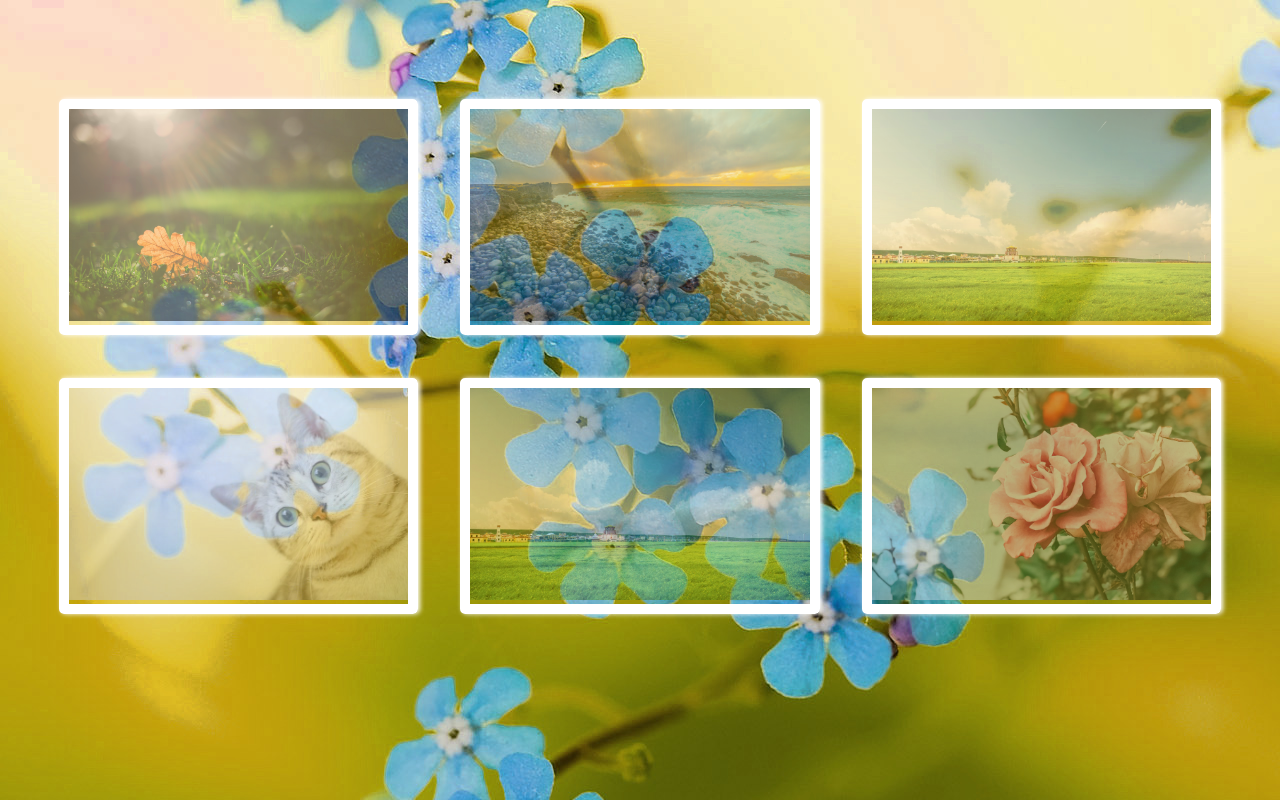
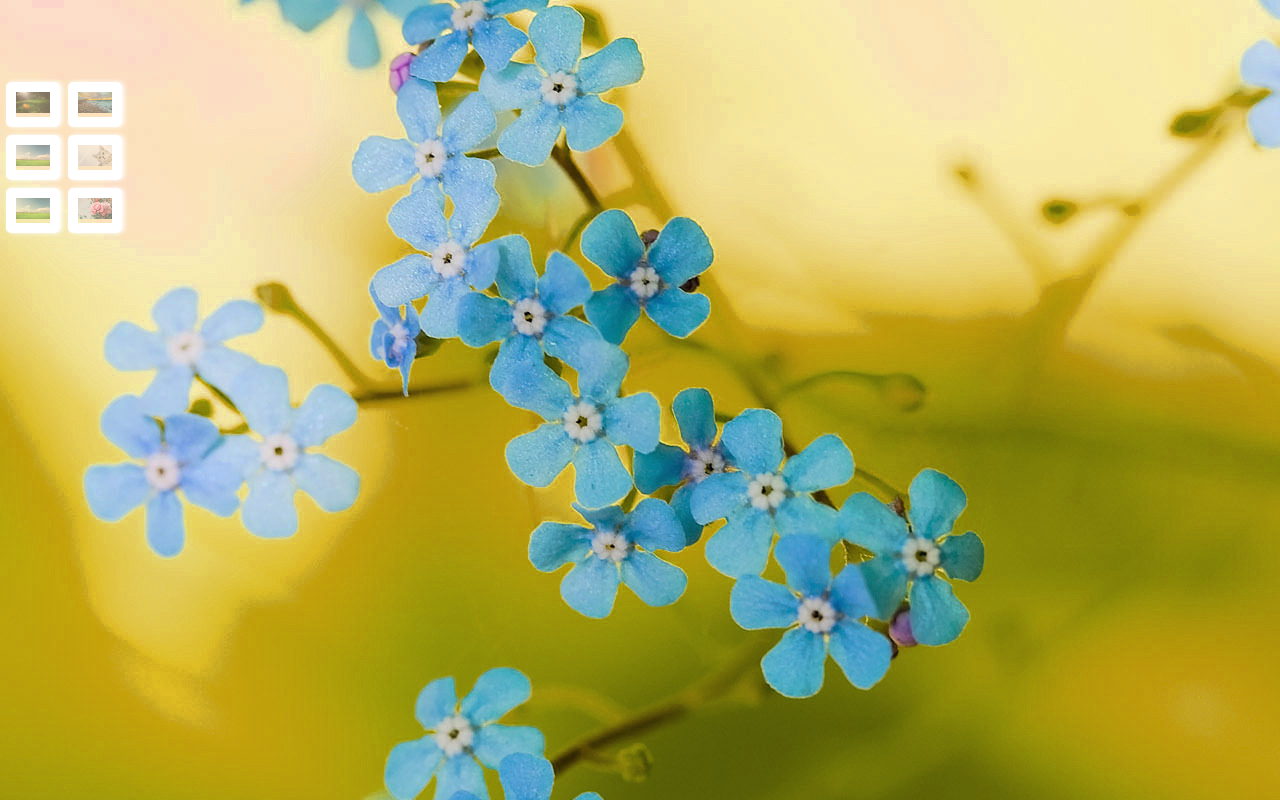
Before and after one commit to ChrisLover/photo, a plain HTML site: page index.html in a window 1280 px wide. Drawn offline with Linux system fonts and the light colour scheme.

Commit message:
add code

```diff
--- a/index.html
+++ b/index.html
@@ -12,7 +12,7 @@
             padding: 0;
         }
         body{
-            width: 100vw;
+            width: 10vw;
             height: 100vh;
             background: url(img/1.jpg) no-repeat center;
         }
```
